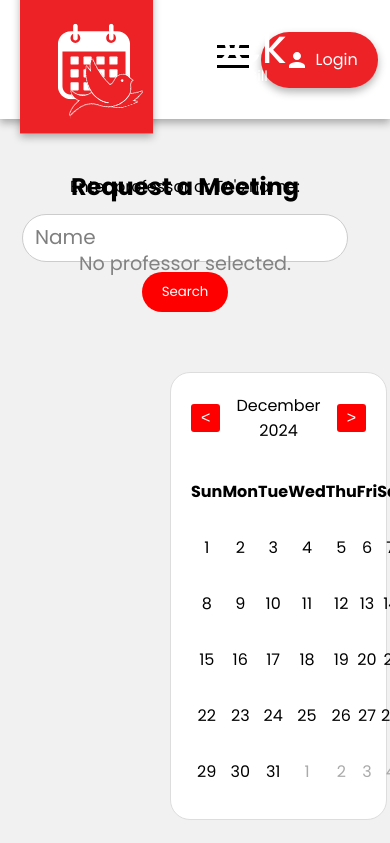
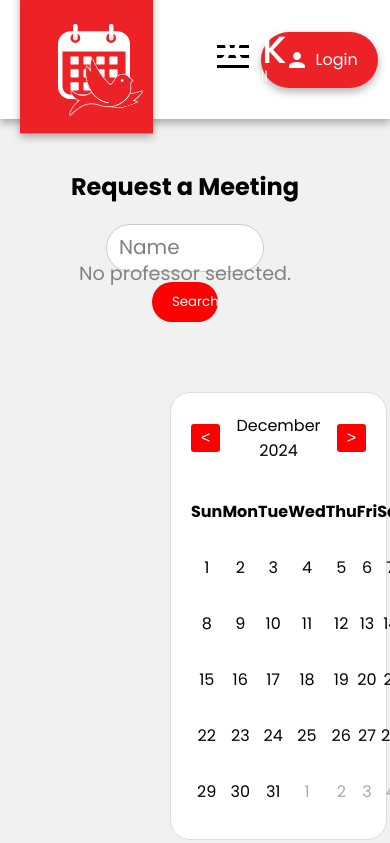
Before and after one commit to cmgvc/SOCS, a React (Create React App) app in the folder frontend-flock/: page /meetingRequest in a window 390 px wide. Shown: the top 843 px of the page. Built offline with nearby package versions, Linux system fonts and the light colour scheme.

Commit message:
Responsive styling

```diff
--- a/frontend-flock/src/private/MeetingRequests.css
+++ b/frontend-flock/src/private/MeetingRequests.css
@@ -163,6 +163,10 @@
         gap: 10px;
     }
 
+    .label-section {
+        display: none; /* Hides the label for smaller screens */
+      }
+
     .label-section,
     .title-section,
     .input-section,
@@ -175,15 +179,21 @@
         flex-direction: column;
         align-items: center;
         gap: 10px;;
+        margin-top: 10px;
+        margin-bottom: 10px;
     }
 
     .input-search {
-        width: 100%;
+        width: 40%;
         max-width: 300px;
     }
 
+    .lookup-button2 {
+        width: 20%;
+    }
+
     .lookup-button {
-        width: 100%;
+        width: 50%;
     }
 
     .meeting-section {
--- a/frontend-flock/src/private/ProfLookup.css
+++ b/frontend-flock/src/private/ProfLookup.css
@@ -20,7 +20,7 @@
     margin-bottom: 20px;
     margin-right: 15px;
     color: rgb(88, 88, 88);
-    width: 15%;
+    width: 25%;
     background-color: white;
 }
 
```
